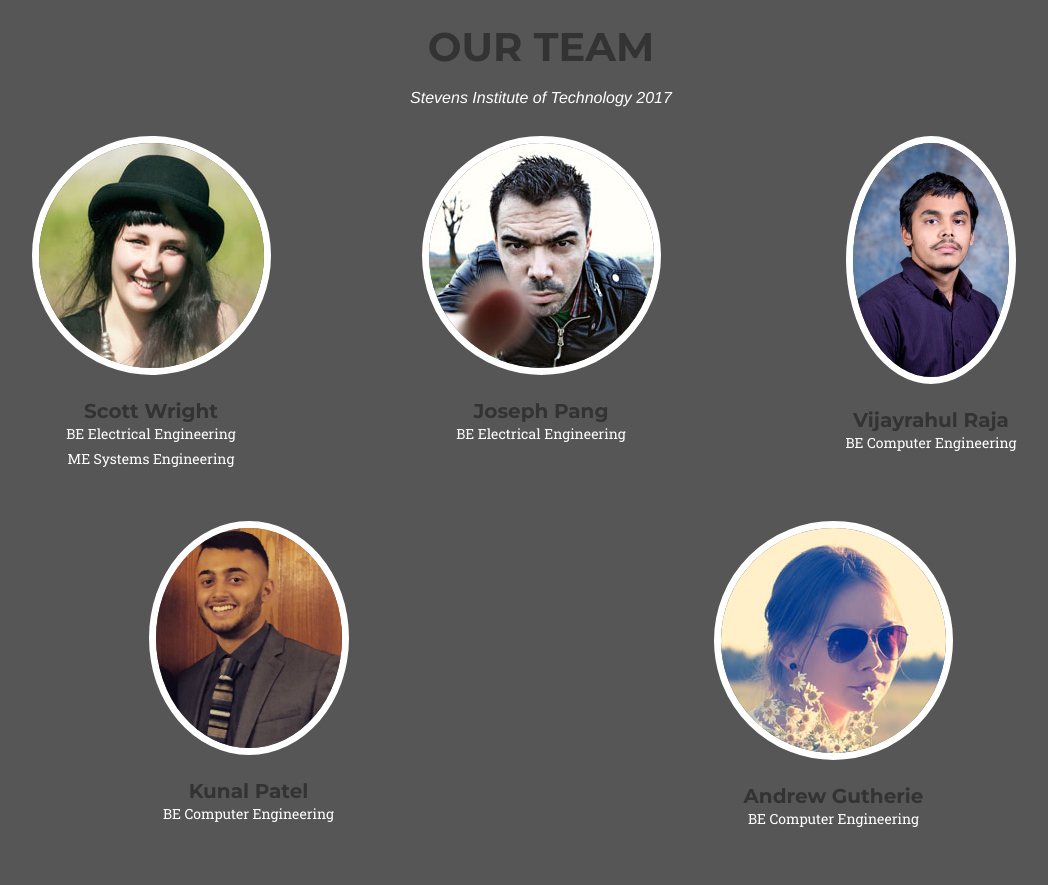
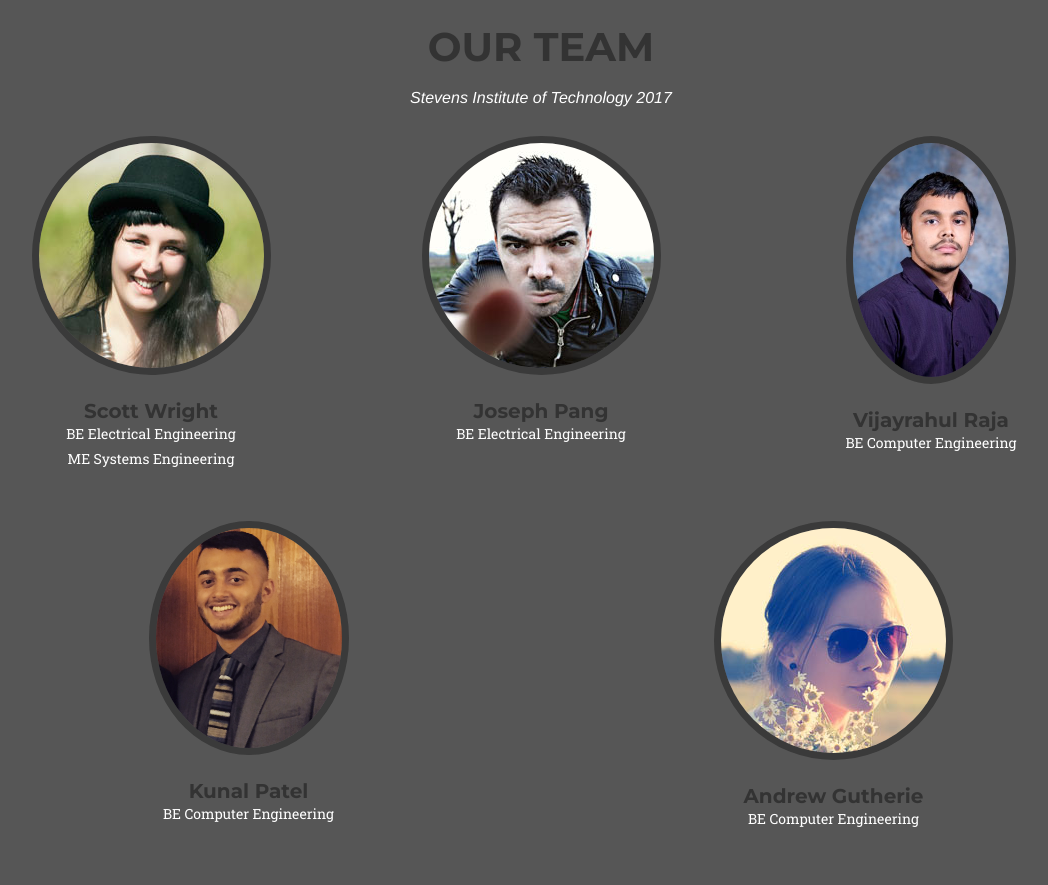
Before and after one commit to vijayrahulr/vijayrahulr.github.io, a plain HTML site: page index.html in a window 1280 px wide. Shown: the part 2880-3765 px from the top of the page, without its empty margins (99-1147 px from the left). Drawn offline with Linux system fonts and the light colour scheme; a web font is replaced by a local one.

Commit message:
3a3a3a33a3aa3a3a3a3a3

```diff
--- a/css/agency.css
+++ b/css/agency.css
@@ -544,7 +544,7 @@ section h3.section-subheading {
 }
 .team-member img {
   margin: 0 auto;
-  border: 7px solid white;
+  border: 7px solid #3a3a3a;
 }
 .team-member h4 {
   margin-top: 25px;
```
